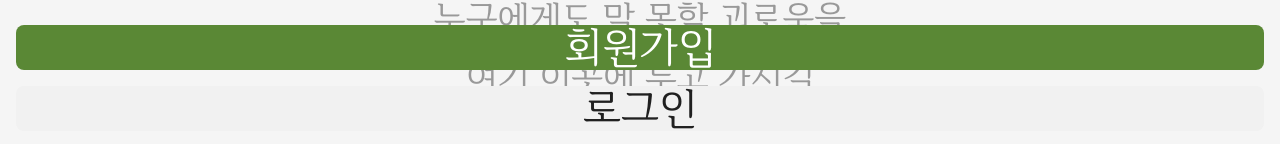
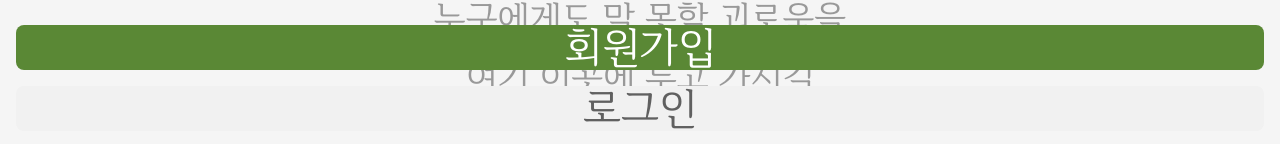
Before and after one commit to Dream-Maker-Inc/si-ssakddook-fe, a Next.js app: page /intro in a window 1280 px wide. Shown: the part 653-797 px from the top of the page. Built offline with nearby package versions, Linux system fonts and the light colour scheme.

Commit message:
feat: edit font color

```diff
--- a/src/domains/Intro/components/IntroView.tsx
+++ b/src/domains/Intro/components/IntroView.tsx
@@ -42,7 +42,12 @@ export const IntroView = () => {
           <Button fullWidth variant="contained" color="primary">
             회원가입
           </Button>
-          <Button fullWidth variant="contained" color="secondary">
+          <Button
+            fullWidth
+            variant="contained"
+            color="secondary"
+            sx={{ color: "#606060" }}
+          >
             로그인
           </Button>
         </div>
```
